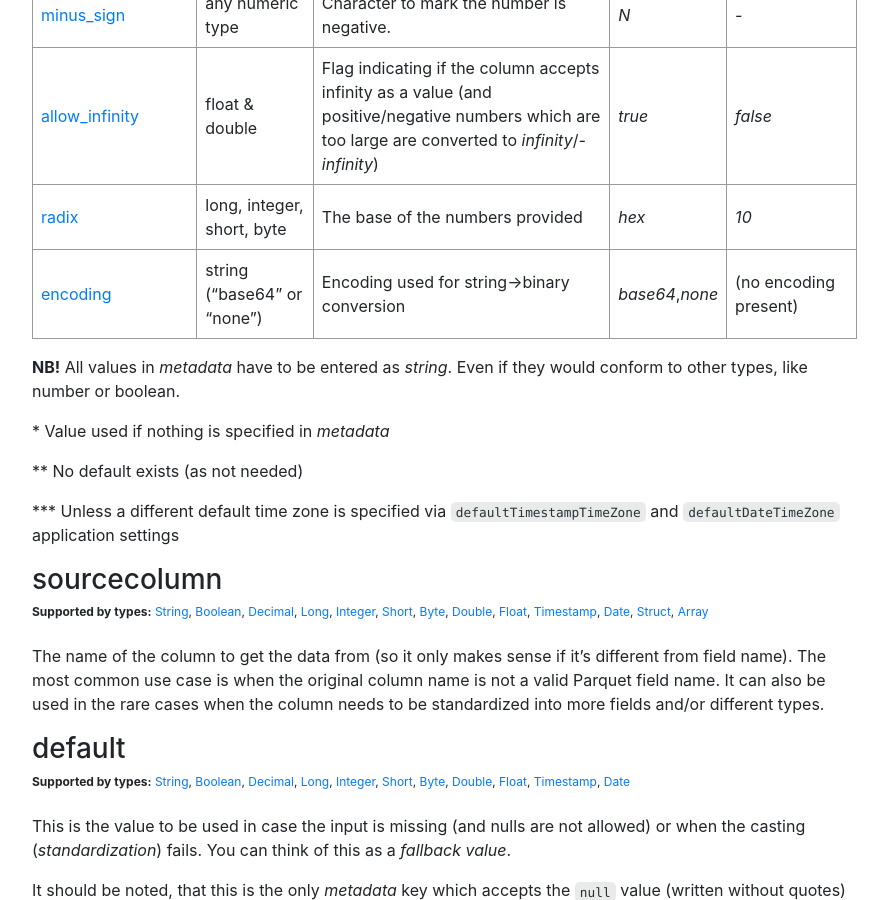
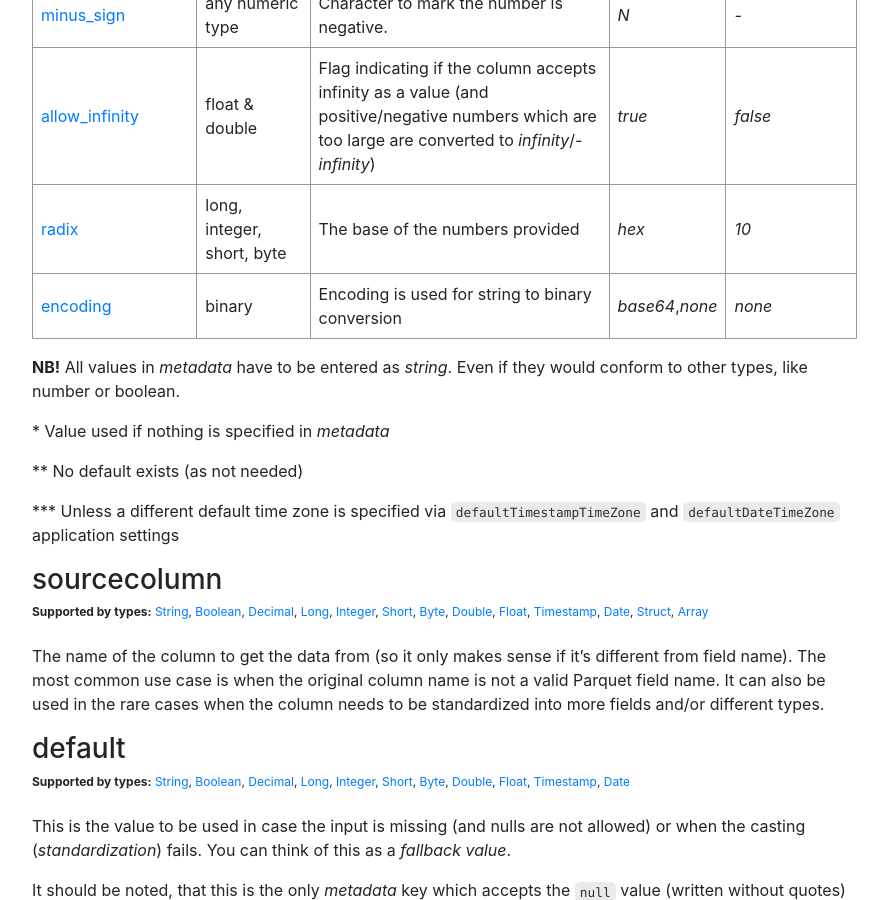
Before and after one commit to AbsaOSS/enceladus, a Jekyll site: the page built from _docs/2.0.0/usage/schema.md, in a window 1280 px wide and 900 px high, scrolled down 6405 px. Shown: the whole window, without its empty margins (338-1226 px from the left). Built offline with Jekyll 4.4.1, drawn with Linux system fonts in a browser that asks for light colours; nearby versions of some CDN libraries.

Commit message:
Update _docs/2.0.0/usage/schema.md
Co-authored-by: Saša Zejnilović <zejnils@gmail.com>

```diff
--- a/_docs/2.0.0/usage/schema.md
+++ b/_docs/2.0.0/usage/schema.md
@@ -272,7 +272,7 @@ Here are the recognized ones with the description of their purpose (with detaile
 | [minus_sign](#minus_sign)                 | any numeric type            | Character to mark the number is negative.                                                                                                             | *N*             | *-*                                      |
 | [allow_infinity](#allow_infinity)         | float & double              | Flag indicating if the column accepts infinity as a value (and positive/negative numbers which are too large are converted to *infinity*/*-infinity*) | *true*          | *false*                                  |
 | [radix](#radix)                           | long, integer, short, byte  | The base of the numbers provided                                                                                                                      | *hex*           | *10*                                     |
-| [encoding](#encoding)                     | string ("base64" or "none") | Encoding used for string->binary conversion                                                                                                           | *base64*,*none* | (no encoding present)                    |
+| [encoding](#encoding)                     | binary                      | Encoding is used for string to binary conversion                                                                                                      | *base64*,*none* | *none*                                   |
 
 **NB!** All values in _metadata_ have to be entered as *string*. Even if they would conform to other types, like number
 or boolean.
```
